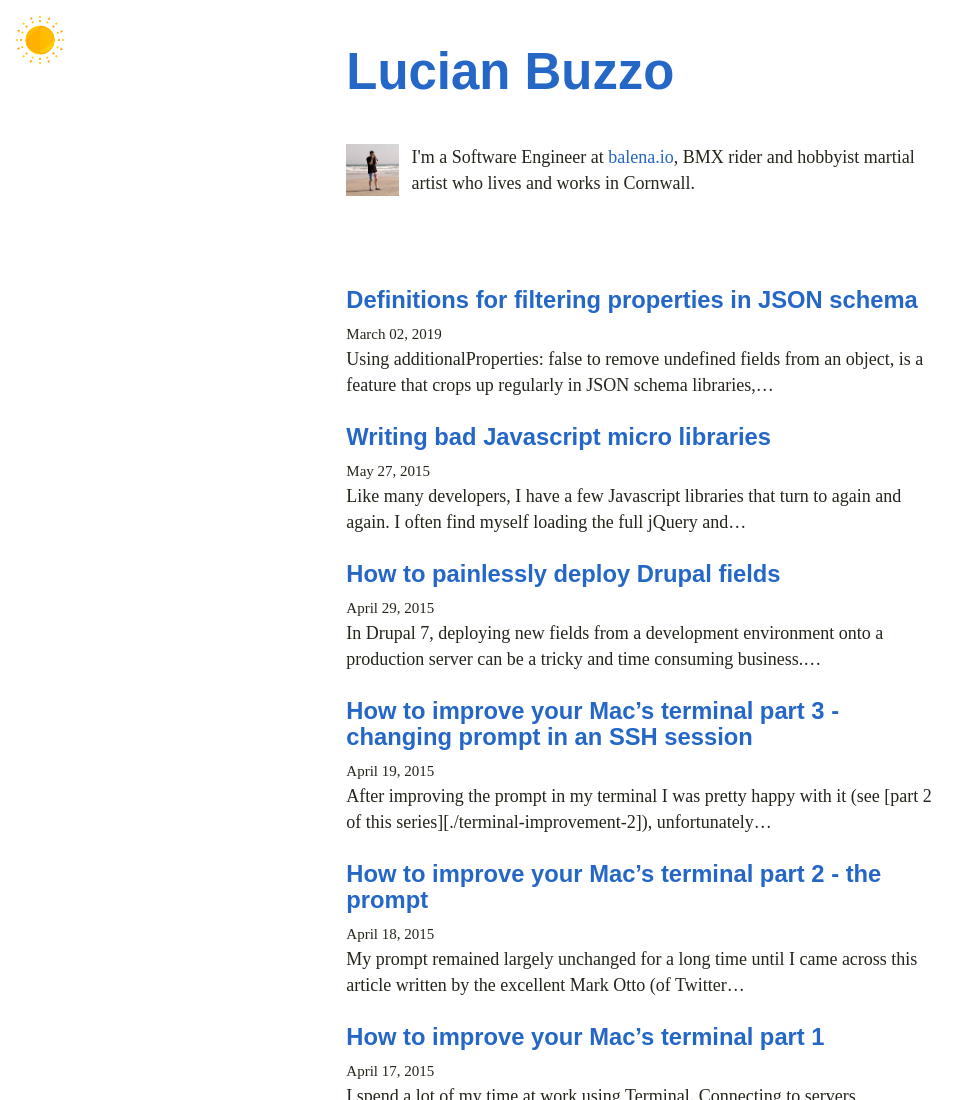
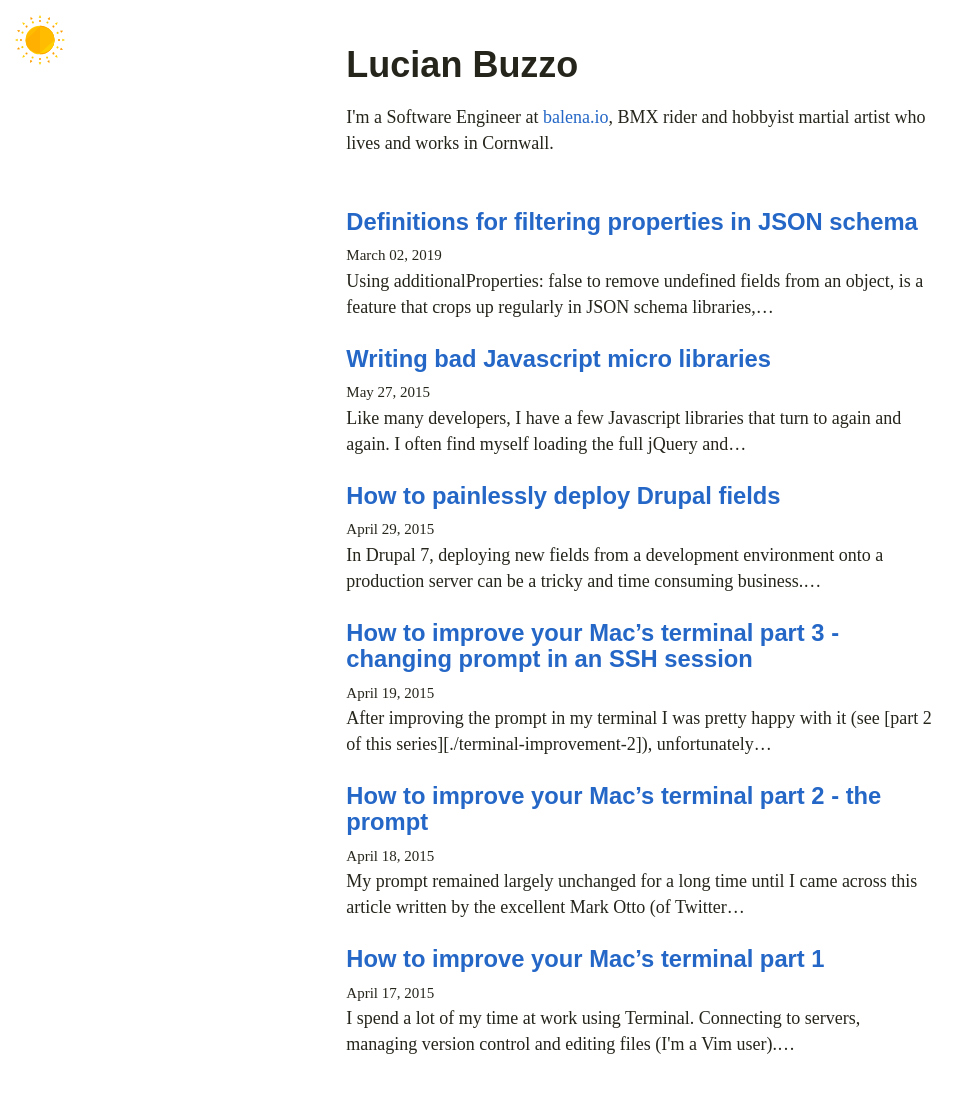
Before and after one commit to LucianBuzzo/blog, a Gatsby site: page / in a window 1280 px wide. Shown: the top 1100 px of the page, without its empty margins (0-979 px from the left). Built offline with nearby package versions, Linux system fonts and the light colour scheme; Gatsby itself is replaced by a stand-in of ours; some packages are replaced by stand-ins of ours.

Commit message:
Improve layout of Bio and root title

```diff
--- a/src/components/Bio.js
+++ b/src/components/Bio.js
@@ -13,19 +13,9 @@ class Bio extends React.Component {
       <div
         style={{
           display: 'flex',
-          marginBottom: rhythm(2.5),
+          marginBottom: rhythm(1),
         }}
       >
-        <img
-          src={profilePic}
-          alt={`Lucian Buzzo`}
-          style={{
-            marginRight: rhythm(1 / 2),
-            marginBottom: 0,
-            width: rhythm(2),
-            height: rhythm(2),
-          }}
-        />
         <p>
           I'm a Software Engineer at <a href='https://www.balena.io/'>balena.io</a>, BMX rider and hobbyist martial artist who lives and works in Cornwall.
         </p>
--- a/src/components/Layout.js
+++ b/src/components/Layout.js
@@ -14,20 +14,12 @@ class Layout extends React.Component {
       header = (
         <h1
           style={{
-            ...scale(1.5),
-            marginBottom: rhythm(1.5),
+            ...scale(1),
+            marginBottom: rhythm(0.5),
             marginTop: 0,
           }}
         >
-          <Link
-            style={{
-              boxShadow: 'none',
-              textDecoration: 'none',
-            }}
-            to={'/'}
-          >
-            {title}
-          </Link>
+          {title}
         </h1>
       )
     } else {
```
